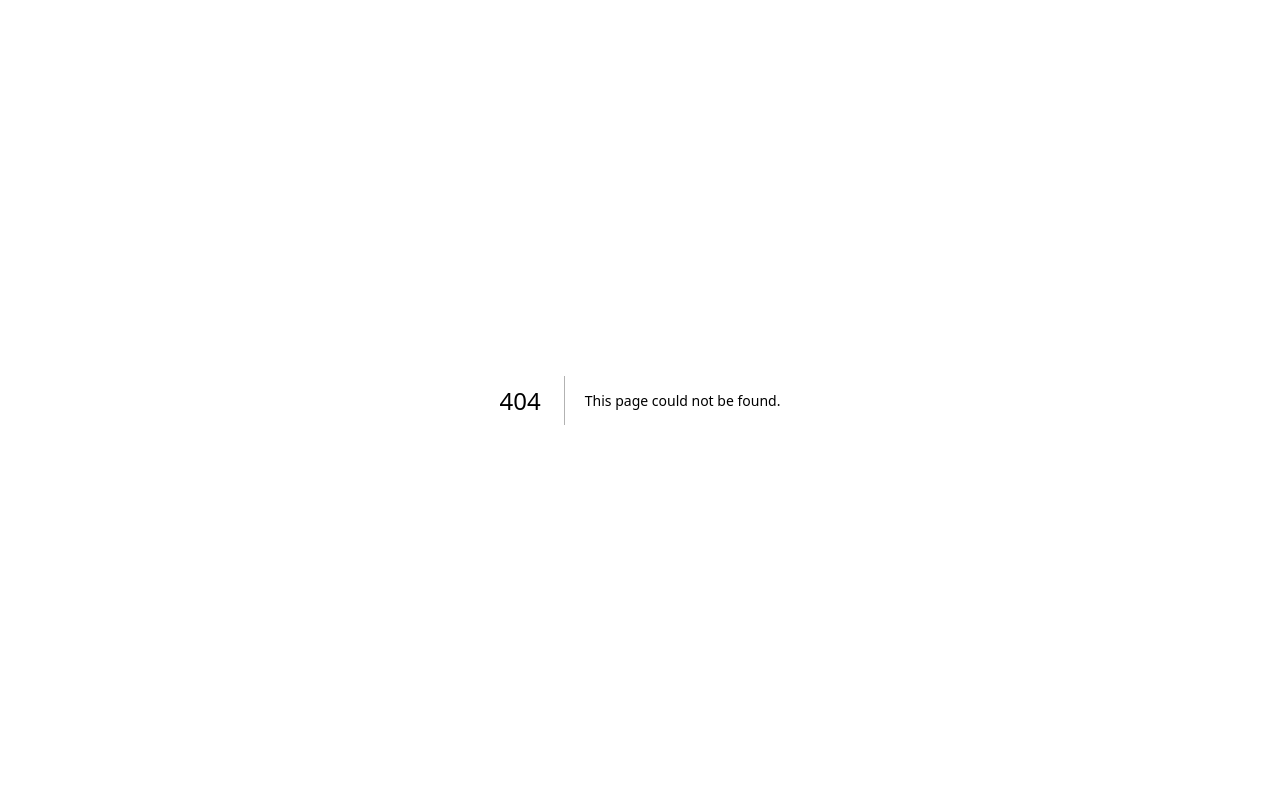
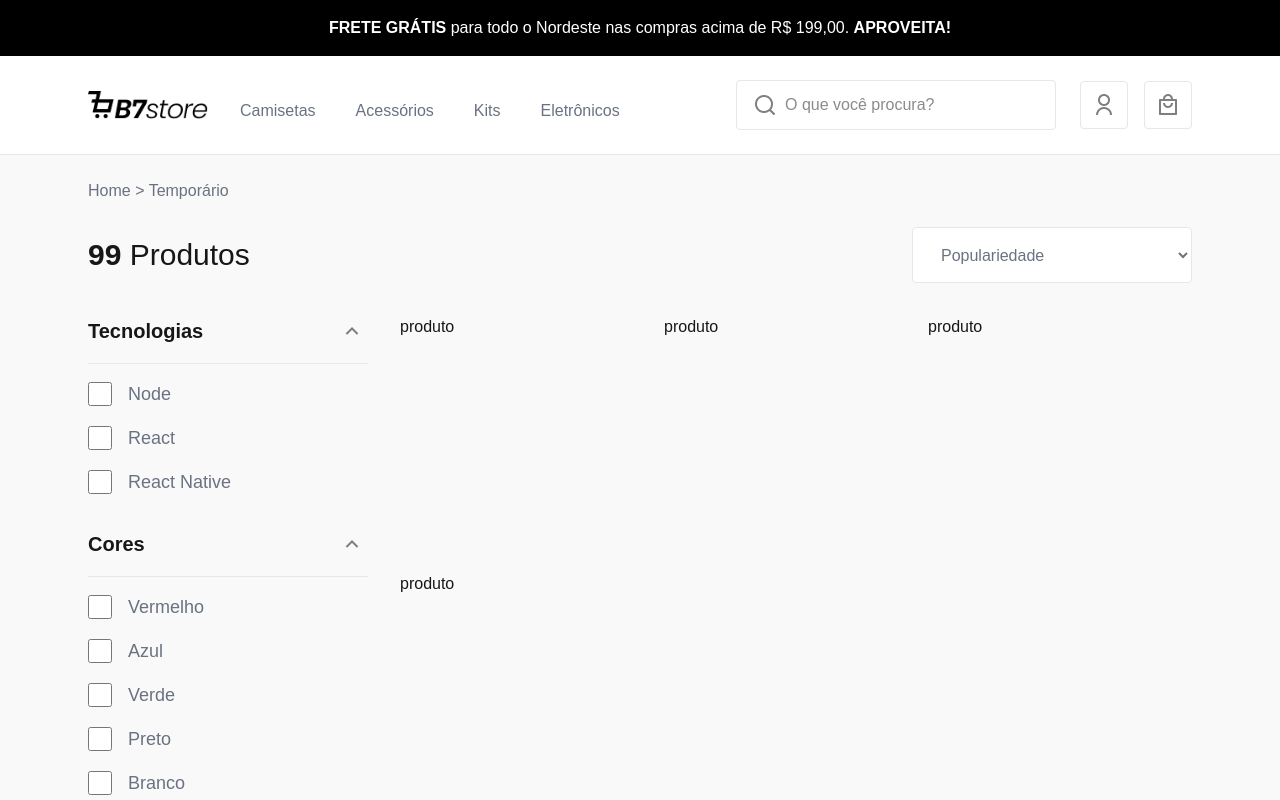
Before and after one commit to LucasAlvaresA/b7store, a Next.js app: page /categories/acessorios in a window 1280 px wide. Before the commit this address had no page. Shown: the top 800 px of the page. Built offline with nearby package versions, Linux system fonts and the light colour scheme.

Commit message:
feat: create filters components

```diff
--- /dev/null
+++ b/src/app/(website)/categories/[slug]/page.tsx
@@ -0,0 +1,22 @@
+import { ProductListFilter } from "@/components/categories/productListFilter";
+import Link from "next/link";
+
+type Props = {
+    params: Promise<{ slug: string }>;
+    searchParams: Promise<{ [key: string]: string | string[] | undefined }>;
+};
+
+export default async function Page({ params, searchParams }: Props) {
+    const { slug } = await params;
+    const filters = await searchParams;
+
+    return (
+        <div className="">
+            <div className="text-gray-500 mb-6">
+                <Link href="/">Home</Link> &gt; Temporário
+            </div>
+
+            <ProductListFilter />
+        </div>
+    );
+}
--- /dev/null
+++ b/src/components/categories/filterGroup.tsx
@@ -0,0 +1,46 @@
+"use client";
+
+import Image from "next/image";
+import { FilterItem } from "./filterItem";
+import { useState } from "react";
+import { data } from "@/data";
+
+type Props = {
+    id: "tech" | "color";
+    name: string;
+};
+
+export const FilterGroup = ({ id, name }: Props) => {
+    const [opened, setOpened] = useState(true);
+
+    return (
+        <div className="mb-8">
+            <div className="flex justify-between items-center border-b border-gray-200 pb-4">
+                <div className="flex-1 font-bold text-xl ">{name}</div>
+                <div
+                    onClick={() => setOpened(!opened)}
+                    className="size-8 flex justify-center items-center cursor-pointer"
+                >
+                    <Image
+                        src={"/assets/ui/arrow-left-s-line.png"}
+                        alt=""
+                        width={24}
+                        height={24}
+                        className={`${
+                            opened ? "rotate-0" : "rotate-180"
+                        } transition-all`}
+                    />
+                </div>
+            </div>
+            <div
+                className={`overflow-y-hidden ${
+                    opened ? "max-h-96" : "max-h-0"
+                } transition-all duration-300`}
+            >
+                {data.filters[id].map((item) => (
+                    <FilterItem key={item.id} groupId={id} item={item} />
+                ))}
+            </div>
+        </div>
+    );
+};
--- /dev/null
+++ b/src/components/categories/filterItem.tsx
@@ -0,0 +1,51 @@
+"use client";
+
+import { useQueryString } from "@/hooks/useQueryString";
+
+type Props = {
+    groupId: string;
+    item: {
+        id: string;
+        label: string;
+    };
+};
+
+export const FilterItem = ({ groupId, item }: Props) => {
+    const queryString = useQueryString();
+
+    const toggleFilter = (groupId: string, itemId: string) => {
+        const queryGroup = queryString.get(groupId);
+        let currentFilters = queryGroup ? queryGroup.split("|") : [];
+
+        if (currentFilters.includes(itemId)) {
+            currentFilters = currentFilters.filter((id) => id !== itemId);
+        } else {
+            currentFilters.push(itemId);
+        }
+
+        queryString.set(groupId, currentFilters.join("|"));
+    };
+
+    const hasFilter = (groupId: string, itemId: string) => {
+        let currentFilters = queryString.get(groupId)?.split("|");
+        return currentFilters && currentFilters.includes(itemId) ? true : false;
+    };
+
+    return (
+        <div className="flex gap-4 items-center mt-4">
+            <input
+                type="checkbox"
+                className="size-6 cursor-pointer"
+                id={`checkbox-${item.id}`}
+                onChange={() => toggleFilter(groupId, item.id)}
+                checked={hasFilter(groupId, item.id)}
+            />
+            <label
+                className="text-lg text-gray-500 cursor-pointer"
+                htmlFor={`checkbox-${item.id}`}
+            >
+                {item.label}
+            </label>
+        </div>
+    );
+};
--- /dev/null
+++ b/src/components/categories/productListFilter.tsx
@@ -0,0 +1,67 @@
+"use client";
+
+import { useQueryString } from "@/hooks/useQueryString";
+import Image from "next/image";
+import { ChangeEvent, useState } from "react";
+import { FilterGroup } from "./filterGroup";
+
+export const ProductListFilter = () => {
+    const queryString = useQueryString();
+    const [filterOpened, setFilterOpened] = useState(false);
+
+    const order = queryString.get("order") ?? "views";
+
+    const handleSelectChange = (e: ChangeEvent<HTMLSelectElement>) => {
+        queryString.set("order", e.target.value);
+    };
+
+    return (
+        <div>
+            <div className="flex flex-col md:flex-row gap-6 justify-between items-start md:items-center">
+                <div className="text-3xl">
+                    <strong>99</strong> Produtos
+                </div>
+                <div className="flex flex-row w-full md:max-w-70 gap-5">
+                    <select
+                        defaultValue={order}
+                        onChange={handleSelectChange}
+                        className="h-14 flex-1 flex items-center px-6 bg-white border border-gray-200 rounded-sm text-gray-500"
+                    >
+                        <option value="views">Populariedade</option>
+                        <option value="price">Por Preço</option>
+                        <option value="selling">Mais Vendidos</option>
+                    </select>
+                    <div
+                        className="h-14 flex-1 flex md:hidden items-center justify-between px-6 bg-white border border-gray-200 rounded-sm text-gray-500"
+                        onClick={() => setFilterOpened(!filterOpened)}
+                    >
+                        Filtrar
+                        <Image
+                            src="/assets/ui/equalizer-2-line.png"
+                            alt=""
+                            width={24}
+                            height={24}
+                        />
+                    </div>
+                </div>
+            </div>
+
+            <div className="flex flex-col md:flex-row gap-8 mt-8">
+                <div
+                    className={`flex-1 md:max-w-70 ${
+                        filterOpened ? "block" : "hidden"
+                    } md:block`}
+                >
+                    <FilterGroup id="tech" name="Tecnologias" />
+                    <FilterGroup id="color" name="Cores" />
+                </div>
+                <div className="flex-1 grid grid-cols-1 md:grid-cols-3">
+                    <div className="">produto</div>
+                    <div className="">produto</div>
+                    <div className="">produto</div>
+                    <div className="">produto</div>
+                </div>
+            </div>
+        </div>
+    );
+};
--- a/src/data.ts
+++ b/src/data.ts
@@ -77,4 +77,18 @@ export const data = {
             liked: false,
         },
     ],
+    filters: {
+        tech: [
+            { id: "node", label: "Node" },
+            { id: "react", label: "React" },
+            { id: "rn", label: "React Native" },
+        ],
+        color: [
+            { id: "red", label: "Vermelho" },
+            { id: "blue", label: "Azul" },
+            { id: "green", label: "Verde" },
+            { id: "black", label: "Preto" },
+            { id: "white", label: "Branco" },
+        ],
+    },
 };
--- /dev/null
+++ b/src/hooks/useQueryString.ts
@@ -0,0 +1,22 @@
+import { usePathname, useRouter, useSearchParams } from "next/navigation";
+
+export const useQueryString = () => {
+    const router = useRouter();
+    const pathname = usePathname();
+    const searchParams = useSearchParams();
+
+    return {
+        get: (attribute: string) => {
+            return searchParams.get(attribute);
+        },
+        set: (attribute: string, value: string) => {
+            const params = new URLSearchParams(searchParams.toString());
+            if (value) {
+                params.set(attribute, value);
+            } else {
+                params.delete(attribute);
+            }
+            router.push(`${pathname}?${params.toString()}`);
+        },
+    };
+};
```
